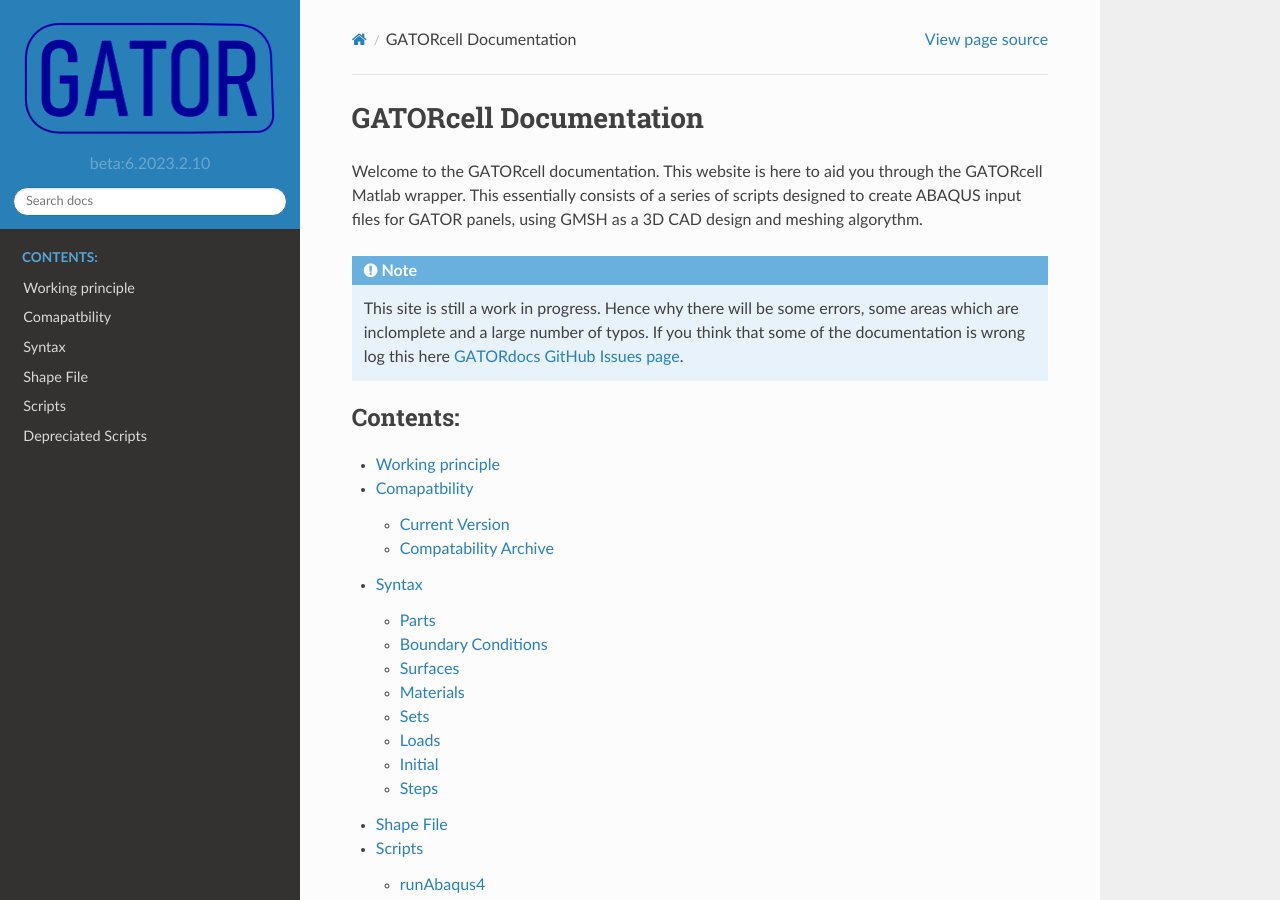
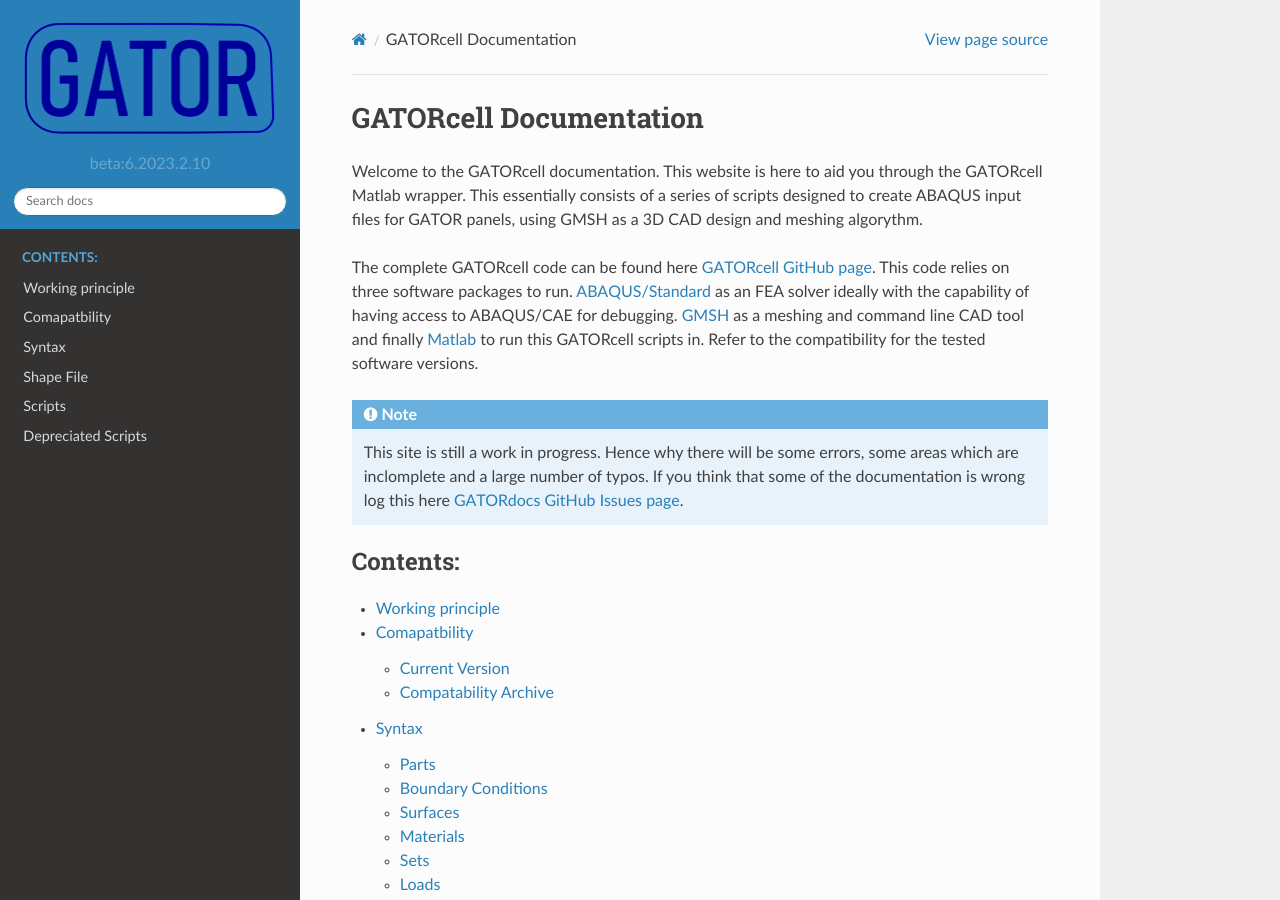
Before and after one commit to aq18507/GATORdocs, a Sphinx documentation site: the page built from doc/index.rst, in a window 1280 px wide and 900 px high. Built offline with Sphinx 7.4.7 and the Read the Docs theme 2.0.0, drawn with Linux system fonts in a browser that asks for light colours.

Commit message:
docs: update doc/index.rst

```diff
--- a/doc/index.rst
+++ b/doc/index.rst
@@ -2,6 +2,8 @@
 =======================
 
 Welcome to the GATORcell documentation. This website is here to aid you through the GATORcell Matlab wrapper. This essentially consists of a series of scripts designed to create ABAQUS input files for GATOR panels, using GMSH as a 3D CAD design and meshing algorythm.
+
+The complete GATORcell code can be found here `GATORcell GitHub page <https://github.com/aq18507/GATORcell>`_. This code relies on three software packages to run. `ABAQUS/Standard <https://www.3ds.com/products-services/simulia/products/abaqus/abaqusstandard/>`_ as an FEA solver ideally with the capability of having access to ABAQUS/CAE for debugging. `GMSH <https://gmsh.info/>`_ as a meshing and command line CAD tool and finally `Matlab <https://mathworks.com/>`_ to run this GATORcell scripts in. Refer to the compatibility for the tested software versions.
 
 .. note::
    This site is still a work in progress. Hence why there will be some errors, some areas which are inclomplete and a large number of typos. If you think that some of the documentation is wrong log this here `GATORdocs GitHub Issues page <https://github.com/aq18507/GATORdocumentation/issues>`_.
```
